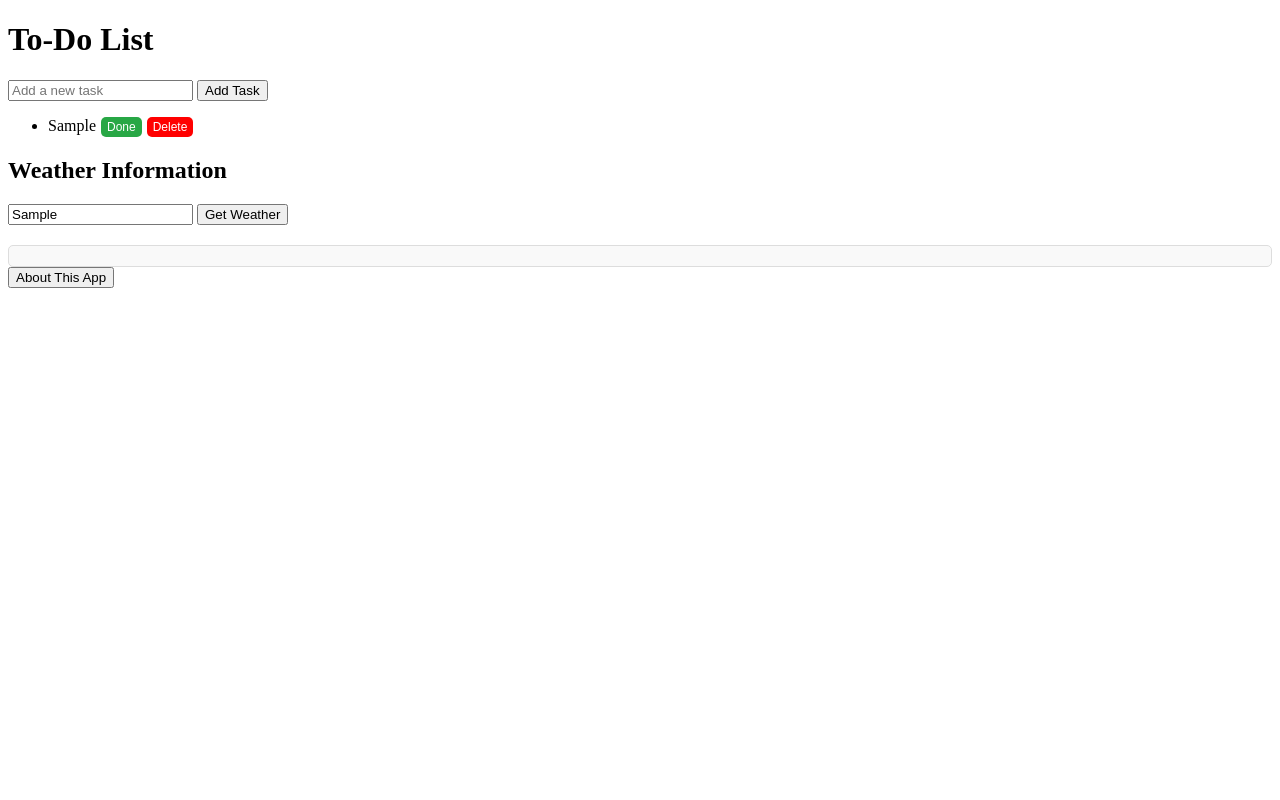
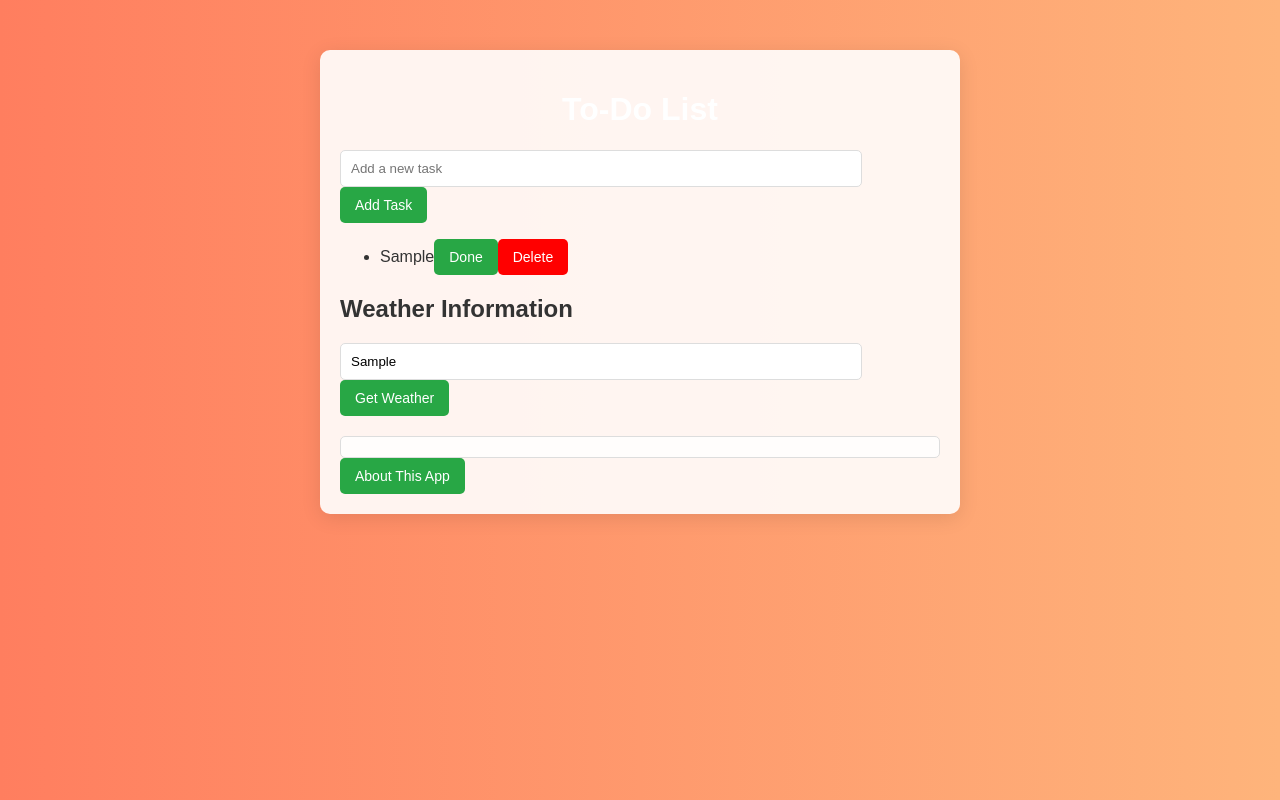
Before and after one commit to Razab-Ali/To-do_first_webapp, a plain HTML site: page index.html in a window 1280 px wide. Both pictures are taken after typing "Sample", "Sample" into the empty fields and a click on the button "Add Task". Drawn offline with Linux system fonts and the light colour scheme.

Commit message:
colorful

```diff
--- a/styles.css
+++ b/styles.css
@@ -1,31 +1,73 @@
+body {
+    background: linear-gradient(to right, #ff7e5f, #feb47b); /* Gradient background */
+    font-family: 'Arial', sans-serif; /* Change font */
+    color: #333; /* Default text color */
+}
+
+.container {
+    max-width: 600px;
+    margin: 50px auto;
+    padding: 20px;
+    background-color: rgba(255, 255, 255, 0.9); /* Slightly transparent white */
+    border-radius: 10px;
+    box-shadow: 0 4px 20px rgba(0, 0, 0, 0.1); /* Subtle shadow */
+}
+
+h1 {
+    text-align: center;
+    color: #fff; /* White text for headers */
+}
+
+input[type="text"] {
+    width: calc(100% - 100px); /* Full width minus button space */
+    padding: 10px;
+    border: 1px solid #ddd;
+    border-radius: 5px;
+    margin-right: 10px;
+}
+
+button {
+    background-color: #28a745; /* Default button color */
+    color: white;
+    border: none;
+    border-radius: 5px;
+    cursor: pointer;
+    padding: 10px 15px; /* Slightly larger padding */
+    font-size: 14px; /* Increase font size */
+    transition: background 0.3s ease; /* Transition effect */
+}
+
+button:hover {
+    background-color: #218838; /* Darker green on hover */
+}
+
 #weatherResults {
     margin-top: 20px;
     padding: 10px;
     border: 1px solid #ddd;
     border-radius: 5px;
-    background-color: #f9f9f9;
+    background-color: rgba(255, 255, 255, 0.8); /* Slightly transparent white */
 }
 
 #weatherResults h3 {
     margin: 0;
-    color: #007bff;
+    color: #007bff; /* Bright blue for weather heading */
 }
 
-button.done, button.delete {
+button.done {
     background: #28a745; /* Green for Done */
-    color: white;
-    border: none;
-    border-radius: 5px;
-    cursor: pointer;
-    padding: 3px 6px; /* Small size */
-    margin-left: 5px; /* Space between task text and button */
-    font-size: 12px; /* Smaller font size */
 }
 
 button.delete {
     background: red; /* Red for Delete */
 }
 
+li.completed {
+    text-decoration: line-through; /* Strikethrough for completed tasks */
+    color: gray; /* Change color for completed tasks */
+}
+
+/* Add a colorful hover effect for buttons */
 button.done:hover {
     background: #218838; /* Darker green on hover */
 }
@@ -33,8 +75,3 @@ button.done:hover {
 button.delete:hover {
     background: darkred; /* Darker red on hover */
 }
-
-li.completed {
-    text-decoration: line-through; /* Strikethrough for completed tasks */
-    color: gray; /* Change color for completed tasks */
-}
```
